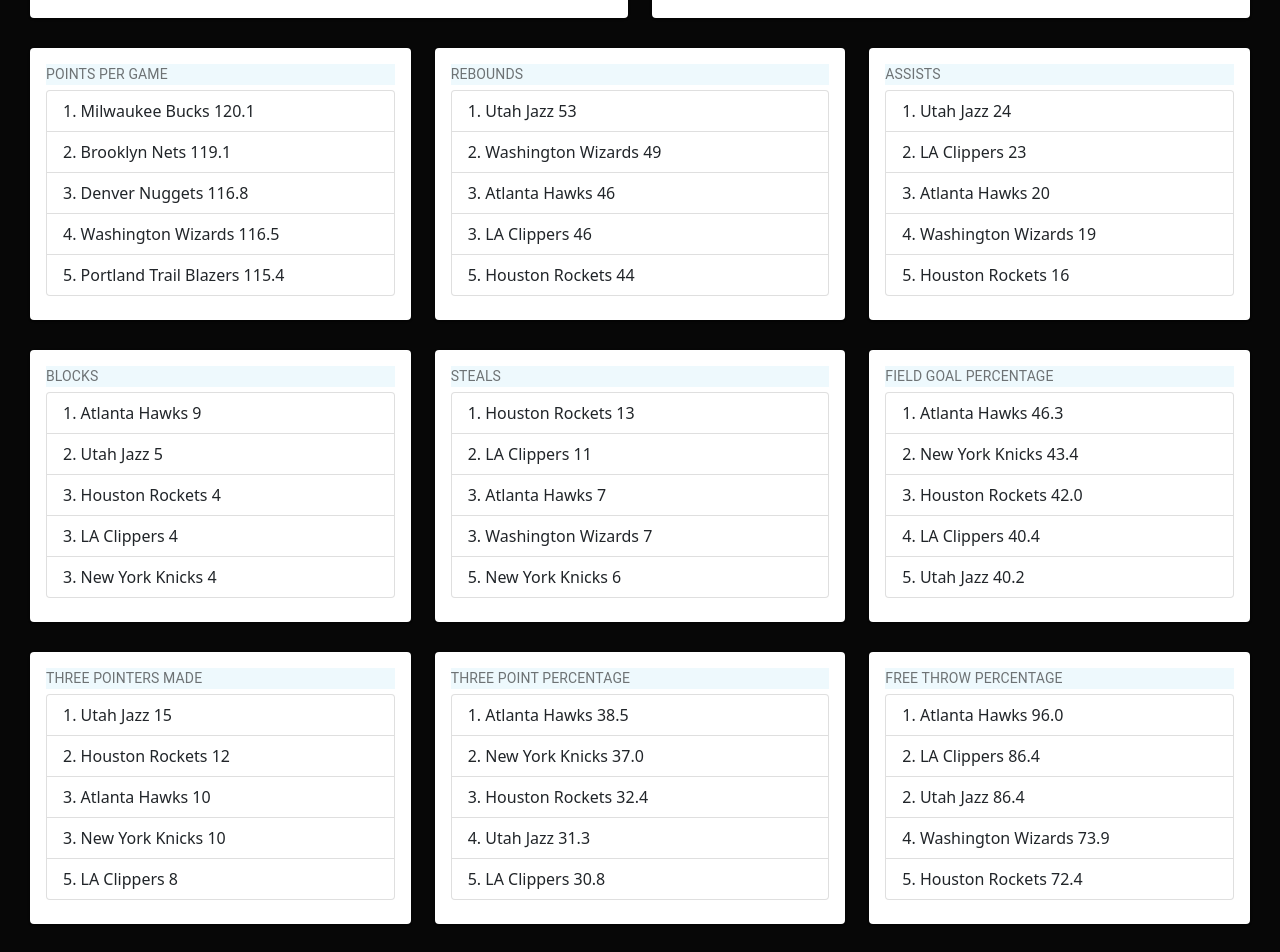
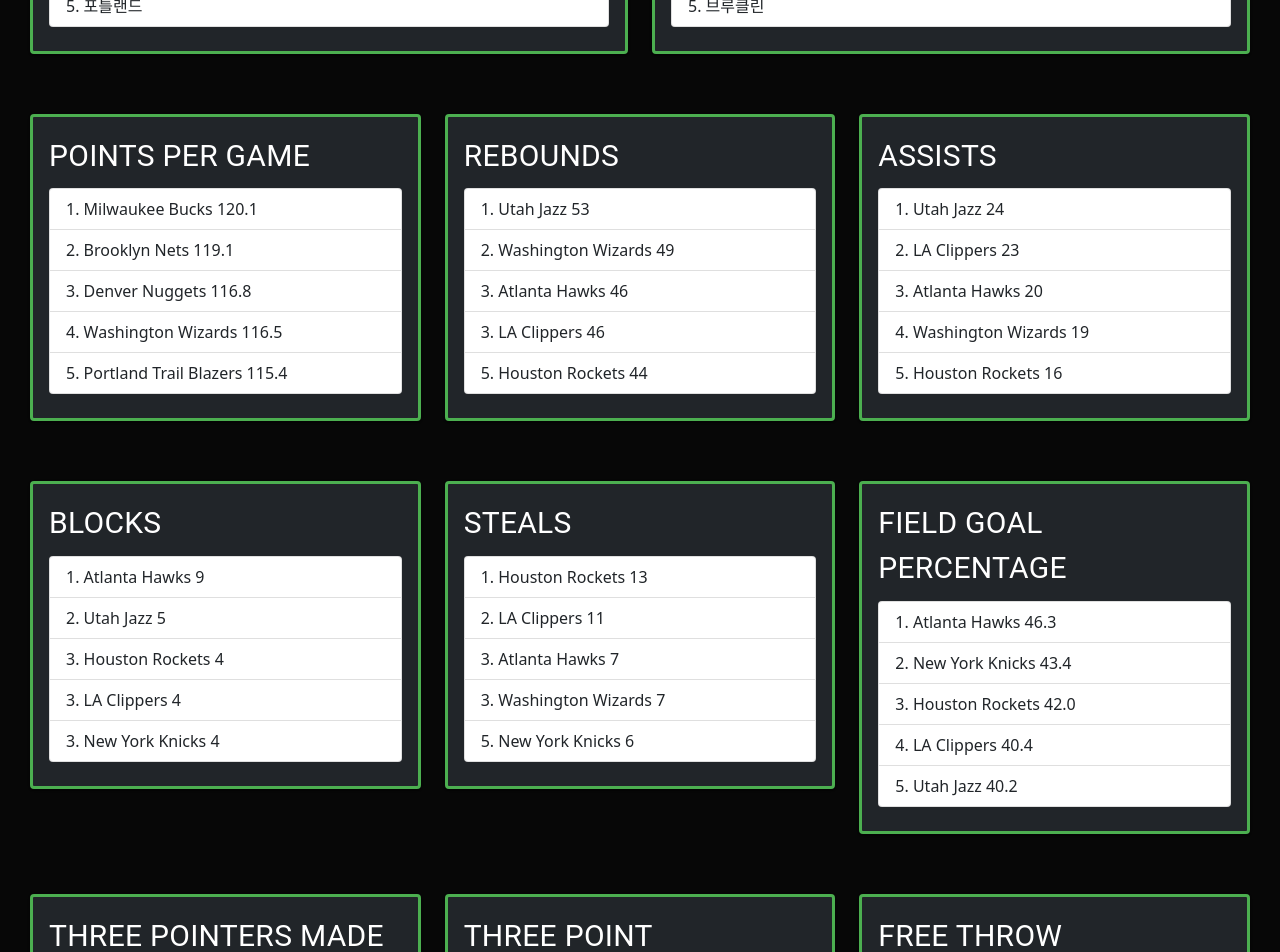
Before and after one commit to gusals005/madcamp_proj4_front, a React (Create React App) app: page /rank in a window 1280 px wide. Shown: the part 360-1312 px from the top of the page. Built offline with nearby package versions, Linux system fonts and the light colour scheme; no server answers.

Commit message:
Apply UI to every pages

```diff
--- a/src/pages/Factcheck/Factcheck.js
+++ b/src/pages/Factcheck/Factcheck.js
@@ -22,13 +22,13 @@
       fontSize: 14,
     },
     pos: {
-      marginBottom: 12,
+      marginBottom: 10,
     },
   });
 
   const marginStyles = makeStyles({
     root: {
-        margin: 20,
+        margin: 10,
     },
   });
 
@@ -69,9 +69,9 @@
         return(
             <div>
                 <Navbar/>
-                <Card className={classes.root}>
+                <Card className={classes.root} style={{border: 'solid', borderColor: '#4CAF50', backgroundColor: '#212529'}}>
                     <CardContent>
-                        <Typography className={classes.title} color="textSecondary" gutterBottom>
+                        <Typography className={classes.title} color="textSecondary" gutterBottom style={{fontSize: 30, color: 'white'}}>
                             만약 당신이 실제 돈으로 토토를 했다면...
                         </Typography>
                         <div class="row justify-content-around">
--- a/src/pages/Mypage/Mypage.js
+++ b/src/pages/Mypage/Mypage.js
@@ -21,10 +21,38 @@
 
 const useStyles = makeStyles({
     root: {
-        minHeight: 200,
+        minWidth: 275,
+        maxWidth: 300,
+        marginLeft: 100,
+        marginRight: 50,
+        marginTop: 50,
+        backgroundColor: '#212529',
+        color: 'white'
+    },
+    bullet: {
+        display: 'inline-block',
+        margin: '0 2px',
+        transform: 'scale(0.8)',
+    },
+    title: {
+        fontSize: 14,
+        color: 'white'
+    },
+    pos: {
+        marginTop: 12,
+        marginBottom: 12,
+        color: 'white'
+    }
+});
+
+const useStyles1 = makeStyles({
+    root: {
         maxWidth: 275,
-        marginTop: 50,
-        marginLeft: 50
+        minHeight: 470,
+        marginTop: 30,
+        marginLeft: 0,
+        backgroundColor: '#212529',
+        color: 'white'
     },
     bullet: {
       display: 'inline-block',
@@ -33,23 +61,23 @@
     },
     title: {
       fontSize: 18,
+      color: 'white'
     },
     pos: {
       marginBottom: 5,
       marginTop: 5,
-      padding: 0
+      padding: 0,
+      color: 'white'
     },
-    body2: {
-
-    }
-  });
-
-const useStyles1 = makeStyles({
+});
+const useStyles2 = makeStyles({
     root: {
-        maxWidth: 275,
-        minHeight: 470,
-        marginTop: 30,
-        marginLeft: 0
+        maxWidth: 1500,
+        padding: 0,
+        marginTop: 50,
+        marginRight: 50,
+        backgroundColor: '#212529',
+        color: 'white'
     },
     bullet: {
       display: 'inline-block',
@@ -58,33 +86,13 @@
     },
     title: {
       fontSize: 18,
+      color: 'white'
     },
     pos: {
       marginBottom: 5,
       marginTop: 5,
-      padding: 0
-    },
-});
-const useStyles2 = makeStyles({
-    root: {
-        maxWidth: 1500,
-        padding: 0,
-        marginTop: 50,
-        marginRight: 50,
-        backgroundColor: 'white'
-    },
-    bullet: {
-      display: 'inline-block',
-      margin: '0 2px',
-      transform: 'scale(0.8)',
-    },
-    title: {
-      fontSize: 18,
-    },
-    pos: {
-      marginBottom: 5,
-      marginTop: 5,
-      padding: 0
+      padding: 0,
+      color: 'white'
     },
     body2: {
 
@@ -93,24 +101,28 @@
 
 const matchStyles = makeStyles({
     root: {
-        minWidth: 100,
+        paddingLeft: 0,
+        minWidth: 275,
         maxWidth: 800,
-        marginRight: 50,
         marginLeft: 50,
+        marginright: 50,
         marginTop: 50,
         maxHeight: 700,
         overflowY: "auto",
         '&::-webkit-scrollbar': {
-            width: '0.4em'
+            width: '0.4em',
+            backgroundColor: '#212529',
         },
         '&::-webkit-scrollbar-track': {
             boxShadow: 'inset 0 0 6px rgba(0,0,0,0.00)',
-            webkitBoxShadow: 'inset 0 0 6px rgba(0,0,0,0.00)'
+            webkitBoxShadow: 'inset 0 0 6px rgba(0,0,0,0.00)',
         },
         '&::-webkit-scrollbar-thumb': {
-            backgroundColor: 'rgba(0,0,0,.1)',
-            outline: '1px solid slategrey'
-        }
+            backgroundColor: '#ffffff',
+            outline: '0px solid slategrey',
+        },
+        backgroundColor: '#00000000',
+        color: 'white'
 
 
     },
@@ -120,8 +132,9 @@
         transform: 'scale(0.8)',
     },
     title: {
-        fontSize: 20,
-        color: "#ffffff"
+        fontSize: 30,
+        padding: 10,
+        textAlign: 'center'
     },
     pos: {
         marginBottom: 12,
@@ -195,8 +208,8 @@
                     if (matches[i].can_betting) {
                         return (
                             <div>
-                                <p className="mb-1">경기: {(matches[i].home + 'vs' + matches[i].away)}</p>
-                                <p className="mb-1">배팅: {pred}</p>
+                                <p className="mb-1">{(matches[i].home + 'vs' + matches[i].away)}</p>
+                                <p className="mb-1">예측 팀: {pred}</p>
                             </div>
                         )
                     }
@@ -207,8 +220,8 @@
                         }
                         return (
                             <div>
-                                <p className="mb-1">경기: {(matches[i].home + 'vs' + matches[i].away)}</p>
-                                <p className="mb-1">배팅: {pred} ({result})</p>
+                                <p className="mb-1">{(matches[i].home + 'vs' + matches[i].away)}</p>
+                                <p className="mb-1">예측 팀: {pred} ({result})</p>
                             </div>
                         )
                     }
@@ -226,12 +239,12 @@
             if (item.prediction == "WIN") pred = "Home"
             else pred = "Away"
             return(
-                <div className="list-group-item list-group-item-action">
-                    <div className="d-flex w-100 justify-content-start">
+                <div className="list-group-item list-group-item-action" style={{backgroundColor: "#212529", color: "#ffffff", border: 'solid', borderColor: "#999999", borderTop: 'none', borderLeft: "none", borderRight: 'none'}}>
+                    <div className="d-flex w-100 justify-content-between">
                         <small>{match_date}</small>
                     </div>
                     {find_match(item, pred)}
-                    <small>배팅 코인: {item.amount}</small>
+                    <small>{item.amount} 코인 배팅</small>
                 </div>
             )
         })
@@ -271,12 +284,9 @@
         <div>
             <Navbar/>
             <div className="row">
-                <Card className={classes.root}>
+                <Card className={classes.root} style={{border: 'solid', borderColor: '#4CAF50'}}>
                     <CardContent>
-                        <Typography className={classes.title} color="textSecondary" gutterBottom>
-                            회원 정보
-                        </Typography>
-                        <Typography variant="h5" component="h2">
+                        <Typography variant="h4" component="h2">
                             {user_name}
                         </Typography>
                         <Typography className={classes.pos} color="textSecondary">
@@ -287,52 +297,31 @@
                         </Typography>
                     </CardContent>
                     <CardActions>
-                        <Button size="small" onClick={addCoin}>코인 1만 개 충전</Button>
-                        <Button size="small" onClick={deleteUser}>회원탈퇴</Button>
+                        <Button size="small" onClick={addCoin} style={{color: 'white', border: 'solid'}}>코인 1만 개 충전</Button>
+                        <Button size="small" onClick={deleteUser} style={{color: 'white', border: 'solid'}}>회원탈퇴</Button>
                     </CardActions>
                 </Card>
 
-                {/* <Card className={classes2.root}>
-                <CardContent>
-                    <Typography className={classes2.title} color="textSecondary" gutterBottom>
-                        불법 토토 예비 희생양
-                    </Typography>
-                    <Typography variant="h5" component="h2">
-                        이현민
-                    </Typography>
-                    <Typography className={classes2.pos} color="textSecondary">
-                        보유 코인: 500 Coin
-                    </Typography>
-                    <Typography variant="body2" component="p">
-                        3. 300만원
-                    <br />
-                        {'"위험해"'}
-                    </Typography>
-                </CardContent>
-                <CardActions>
-                    <Button size="small">~!!~</Button>
-                </CardActions>
-                </Card> */}
-                <div className={matchclasses.root}>
-                    <Typography className={matchclasses.title} gutterBottom>
+                <div className={matchclasses.root} style={{padding: 0, border: 'solid', borderColor: '#4CAF50' }}>
+                    <Typography className={matchclasses.title}>
                         배팅 기록
                     </Typography>
                     {loadList()}
                 </div>
 
-                <Card className={classes1.root}>
+                <Card className={classes.root} style={{border: 'solid', borderColor: '#4CAF50'}}>
                     <CardContent>
-                        <Typography className={classes1.title} color="textSecondary" gutterBottom>
+                        <Typography className={classes.title} color="textSecondary" gutterBottom>
                             광고
                         </Typography>
                         <Typography variant="h5" component="h2">
-                            ToToNoNo
+                            동원참치
                         </Typography>
                         <Typography className={classes1.pos} color="textSecondary">
-                            중학생한테
+                            이건 맛의
                         </Typography>
                         <Typography variant="body2" component="p">
-                            털렸쥬?
+                            대참치!
                         </Typography>
                     </CardContent>
                     <div className='row align-items-center'>
--- a/src/pages/Ranking/Ranking.js
+++ b/src/pages/Ranking/Ranking.js
@@ -16,12 +16,7 @@
 
 const useStyles = makeStyles({
     root: {
-
-        minWidth: 275,
-        marginTop: 30,
-        marginLeft: 30,
-        marginBottom: 30,
-
+        minWidth: 200
     },
     bullet: {
         display: 'inline-block',
@@ -30,86 +25,6 @@
 
     },
     title: {
-        backgroundColor: "#FFDB5855",
-        fontSize: 14,
-    },
-    pos: {
-        marginBottom: 12,
-    },
-});
-
-const useStyles1 = makeStyles({
-    root: {
-        minWidth: 275,
-        marginTop: 30,
-        marginRight: 30,
-        marginBottom: 30
-    },
-    bullet: {
-        display: 'inline-block',
-        margin: '0 2px',
-        transform: 'scale(0.8)',
-    },
-    title: {
-        backgroundColor: "#9EF04855",
-        fontSize: 14,
-    },
-    pos: {
-        marginBottom: 12,
-    },
-});
-
-
-const useStylesL = makeStyles({
-    root: {
-        minWidth: 275,
-        marginBottom: 30,
-        marginLeft: 30
-    },
-    bullet: {
-        display: 'inline-block',
-        margin: '0 2px',
-        transform: 'scale(0.8)',
-    },
-    title: {
-        backgroundColor: "#CDECFA55",
-        fontSize: 14,
-    },
-    pos: {
-        marginBottom: 12,
-    },
-});
-const useStylesC = makeStyles({
-    root: {
-        minWidth: 275,
-        marginBottom: 30,
-    },
-    bullet: {
-        display: 'inline-block',
-        margin: '0 2px',
-        transform: 'scale(0.8)',
-    },
-    title: {
-        backgroundColor: "#CDECFA55",
-        fontSize: 14,
-    },
-    pos: {
-        marginBottom: 12,
-    },
-});
-const useStylesR = makeStyles({
-    root: {
-        minWidth: 275,
-        marginBottom: 30,
-        marginRight: 30
-    },
-    bullet: {
-        display: 'inline-block',
-        margin: '0 2px',
-        transform: 'scale(0.8)',
-    },
-    title: {
-        backgroundColor: "#CDECFA55",
         fontSize: 14,
     },
     pos: {
@@ -119,17 +34,6 @@
 
 const Ranking = (props) => {
     const classes = useStyles();
-    const classes1 = useStyles1();
-
-    const classesL1 = useStylesL();
-    const classesL2 = useStylesL();
-    const classesL3 = useStylesL();
-    const classesC1 = useStylesC();
-    const classesC2 = useStylesC();
-    const classesC3 = useStylesC();
-    const classesR1 = useStylesR();
-    const classesR2 = useStylesR();
-    const classesR3 = useStylesR();
 
     const bull = <span className={classes.bullet}>•</span>;
     const token = useSelector(state => {
@@ -153,11 +57,11 @@
     return (
         <div class="col">
             <Navbar/>
-            <div class="row">
+            <div class="row" style={{padding: '30px'}}>
                 <div class="col-sm-6">
-                    <Card className={classes.root}>
+                    <Card className={classes.root} style={{border: 'solid', borderColor: '#4CAF50', backgroundColor: '#212529'}}>
                         <CardContent>
-                            <Typography className={classes.title} color="textSecondary" gutterBottom>
+                            <Typography className={classes.title} color="textSecondary" gutterBottom style={{fontSize: 30, color: 'white'}}>
                                 서부 컨퍼런스 팀 순위
                             </Typography>
                             <ul class="list-group">
@@ -171,12 +75,12 @@
                     </Card>
                 </div>
                 <div class="col-sm-6">
-                    <Card className={classes1.root}>
+                    <Card className={classes.root} style={{border: 'solid', borderColor: '#4CAF50', backgroundColor: '#212529'}}>
                         <CardContent>
-                            <Typography className={classes1.title} color="textSecondary" gutterBottom>
+                            <Typography className={classes.title} color="textSecondary" gutterBottom style={{fontSize: 30, color: 'white'}}>
                                 동부 컨퍼런스 팀 순위
                             </Typography>
-                            <ul class="list-group">
+                            <ul class="list-group" style={{backgroundColor:'#555555'}}>
                                 <li class="list-group-item">1. 필라델피아</li>
                                 <li class="list-group-item">2. 보스턴</li>
                                 <li class="list-group-item">3. 밀워키</li>
@@ -188,11 +92,11 @@
                 </div>
             </div>
 
-            <div class="row">
+            <div class="row" style={{padding: '30px'}}>
                 <div class="col-sm-4">
-                    <Card className={classesL1.root}>
+                    <Card className={classes.root} style={{border: 'solid', borderColor: '#4CAF50', backgroundColor: '#212529'}}>
                         <CardContent>
-                            <Typography className={classesL1.title} color="textSecondary" gutterBottom>
+                            <Typography className={classes.title} color="textSecondary" gutterBottom style={{fontSize: 30, color: 'white'}}>
                                 POINTS PER GAME
                             </Typography>
                             <ul class="list-group">
@@ -206,9 +110,9 @@
                     </Card>
                 </div>
                 <div class="col-sm-4">
-                    <Card className={classesC1.root}>
+                    <Card className={classes.root} style={{border: 'solid', borderColor: '#4CAF50', backgroundColor: '#212529'}}>
                         <CardContent>
-                            <Typography className={classesC1.title} color="textSecondary" gutterBottom>
+                            <Typography className={classes.title} color="textSecondary" gutterBottom style={{fontSize: 30, color: 'white'}}>
                                 REBOUNDS
                             </Typography>
                             <ul class="list-group">
@@ -222,9 +126,9 @@
                     </Card>
                 </div>
                 <div class="col-sm-4">
-                    <Card className={classesR1.root}>
+                    <Card className={classes.root} style={{border: 'solid', borderColor: '#4CAF50', backgroundColor: '#212529'}}>
                         <CardContent>
-                            <Typography className={classesR1.title} color="textSecondary" gutterBottom>
+                            <Typography className={classes.title} color="textSecondary" gutterBottom style={{fontSize: 30, color: 'white'}}>
                                 ASSISTS
                             </Typography>
                             <ul class="list-group">
@@ -239,11 +143,11 @@
                 </div>
             </div>
 
-            <div class="row">
+            <div class="row" style={{padding: '30px'}}>
                 <div class="col-sm-4">
-                    <Card className={classesL2.root}>
+                    <Card className={classes.root} style={{border: 'solid', borderColor: '#4CAF50', backgroundColor: '#212529'}}>
                         <CardContent>
-                            <Typography className={classesL2.title} color="textSecondary" gutterBottom>
+                            <Typography className={classes.title} color="textSecondary" gutterBottom style={{fontSize: 30, color: 'white'}}>
                                 BLOCKS
                             </Typography>
                             <ul class="list-group">
@@ -257,9 +161,9 @@
                     </Card>
                 </div>
                 <div class="col-sm-4">
-                    <Card className={classesC2.root}>
+                    <Card className={classes.root} style={{border: 'solid', borderColor: '#4CAF50', backgroundColor: '#212529'}}>
                         <CardContent>
-                            <Typography className={classesC2.title} color="textSecondary" gutterBottom>
+                            <Typography className={classes.title} color="textSecondary" gutterBottom style={{fontSize: 30, color: 'white'}}>
                                 STEALS
                             </Typography>
                             <ul class="list-group">
@@ -273,9 +177,9 @@
                     </Card>
                 </div>
                 <div class="col-sm-4">
-                    <Card className={classesR2.root}>
+                    <Card className={classes.root} style={{border: 'solid', borderColor: '#4CAF50', backgroundColor: '#212529'}}>
                         <CardContent>
-                            <Typography className={classesR2.title} color="textSecondary" gutterBottom>
+                            <Typography className={classes.title} color="textSecondary" gutterBottom style={{fontSize: 30, color: 'white'}}>
                                 FIELD GOAL PERCENTAGE
                             </Typography>
                             <ul class="list-group">
@@ -289,11 +193,11 @@
                     </Card>
                 </div>
             </div>
-            <div class="row">
+            <div class="row" style={{padding: '30px'}}>
                 <div class="col-sm-4">
-                    <Card className={classesL3.root}>
+                    <Card className={classes.root} style={{border: 'solid', borderColor: '#4CAF50', backgroundColor: '#212529'}}>
                         <CardContent>
-                            <Typography className={classesL3.title} color="textSecondary" gutterBottom>
+                            <Typography className={classes.title} color="textSecondary" gutterBottom style={{fontSize: 30, color: 'white'}}>
                                 THREE POINTERS MADE
                             </Typography>
                             <ul class="list-group">
@@ -307,9 +211,9 @@
                     </Card>
                 </div>
                 <div class="col-sm-4">
-                    <Card className={classesC3.root}>
+                    <Card className={classes.root} style={{border: 'solid', borderColor: '#4CAF50', backgroundColor: '#212529'}}>
                         <CardContent>
-                            <Typography className={classesC3.title} color="textSecondary" gutterBottom>
+                            <Typography className={classes.title} color="textSecondary" gutterBottom style={{fontSize: 30, color: 'white'}}>
                                 THREE POINT PERCENTAGE
                             </Typography>
                             <ul class="list-group">
@@ -323,9 +227,9 @@
                     </Card>
                 </div>
                 <div class="col-sm-4">
-                    <Card className={classesR3.root}>
+                    <Card className={classes.root} style={{border: 'solid', borderColor: '#4CAF50', backgroundColor: '#212529'}}>
                         <CardContent>
-                            <Typography className={classesR3.title} color="textSecondary" gutterBottom>
+                            <Typography className={classes.title} color="textSecondary" gutterBottom style={{fontSize: 30, color: 'white'}}>
                                 FREE THROW PERCENTAGE
                             </Typography>
                             <ul class="list-group">
```
Also changed, not shown: src/pages/Home/Home.js (+5 -5 lines), 1 other file (tests, documents, lock files or other folders).
